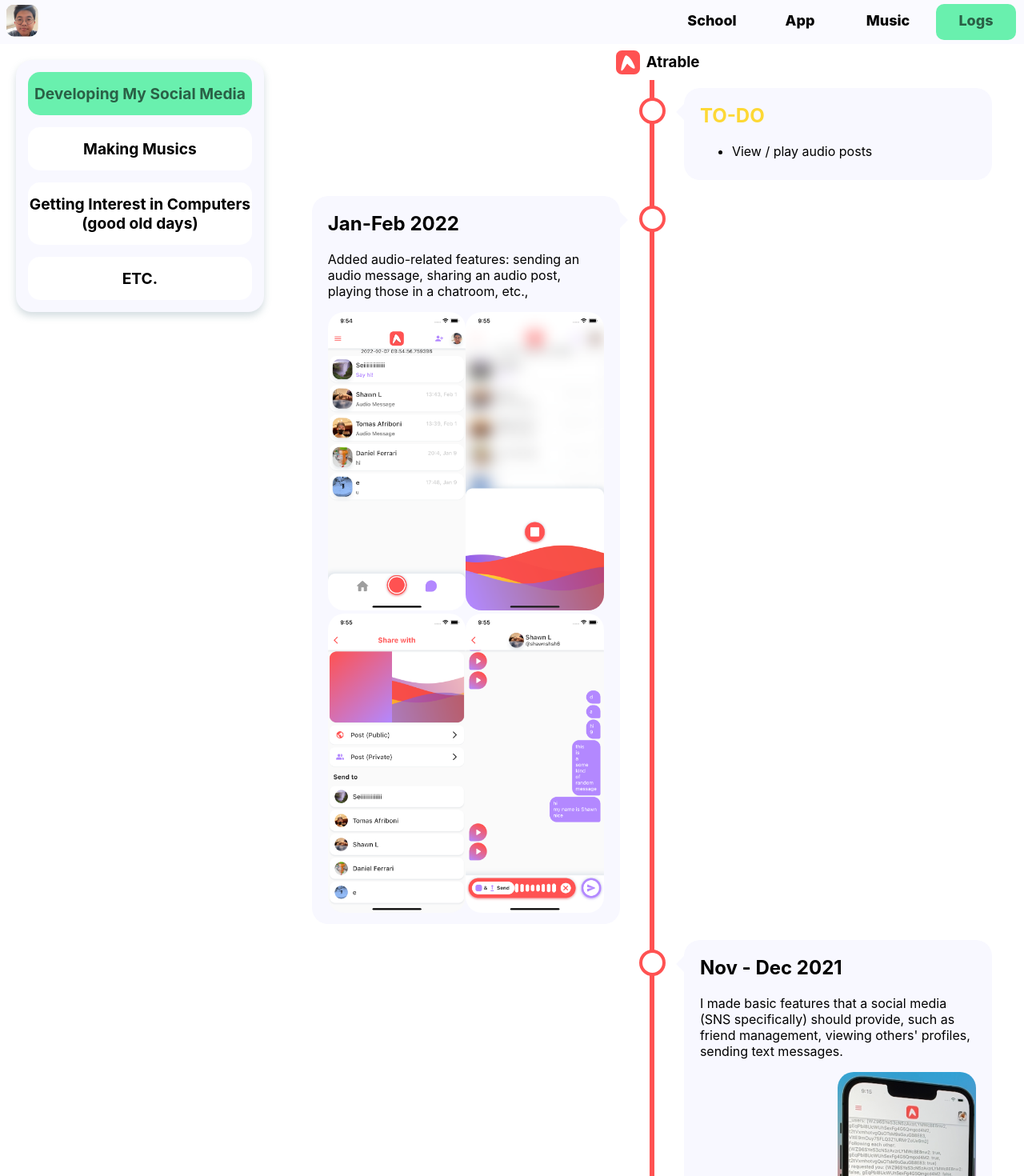
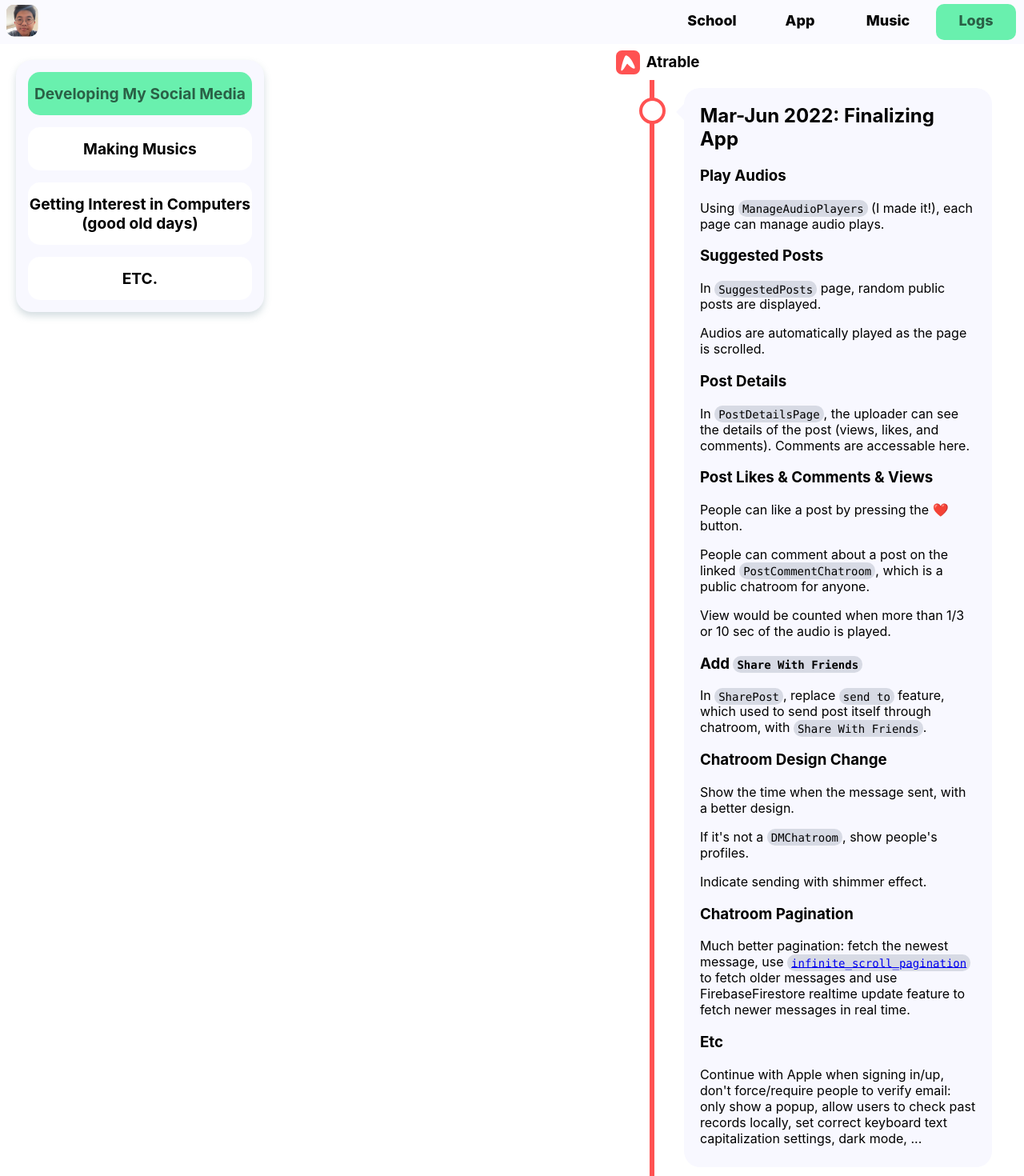
Before and after one commit to Shawn-sudo/shawn-about, a React (Create React App) app: page /logs/atrable in a window 1280 px wide. Shown: the top 1470 px of the page at 80% size. Built offline with nearby package versions, Linux system fonts and the light colour scheme.

Commit message:
Add Mar-Jun 2022 works

```diff
--- a/src/Routes/myLogs/AtrableLog.js
+++ b/src/Routes/myLogs/AtrableLog.js
@@ -36,18 +36,70 @@ const AtrableLog = () => {
       <div className="timeline">
         <div className="container right">
           <div className="content">
-            <h2
-              style={{
-                color: "#fdd835",
-              }}
-            >
-              TO-DO
-            </h2>
-            <ul>
-              <li>View / play audio posts</li>
-            </ul>
+            <h2>Mar-Jun 2022: Finalizing App</h2>
+            <h3>Play Audios</h3>
+            <p>
+              Using <code>ManageAudioPlayers</code> (I made it!), each page can
+              manage audio plays.
+            </p>
+            <h3>Suggested Posts</h3>
+            <p>
+              In <code>SuggestedPosts</code> page, random public posts are
+              displayed.
+            </p>
+            <p>Audios are automatically played as the page is scrolled.</p>
+            <h3>Post Details</h3>
+            <p>
+              In <code>PostDetailsPage</code>, the uploader can see the details
+              of the post (views, likes, and comments). Comments are accessable
+              here.
+            </p>
+            <h3>Post Likes & Comments & Views</h3>
+            <p>People can like a post by pressing the ❤️ button.</p>
+            <p>
+              People can comment about a post on the linked{" "}
+              <code>PostCommentChatroom</code>, which is a public chatroom for
+              anyone.
+            </p>
+            <p>
+              View would be counted when more than 1/3 or 10 sec of the audio is
+              played.
+            </p>
+            <h3>
+              Add <code>Share With Friends</code>
+            </h3>
+            <p>
+              In <code>SharePost</code>, replace <code>send to</code> feature,
+              which used to send post itself through chatroom, with{" "}
+              <code>Share With Friends</code>.
+            </p>
+            <h3>Chatroom Design Change</h3>
+            <p>Show the time when the message sent, with a better design.</p>
+            <p>
+              If it's not a <code>DMChatroom</code>, show people's profiles.
+            </p>
+            <p>Indicate sending with shimmer effect.</p>
+            <h3>Chatroom Pagination</h3>
+            <p>
+              Much better pagination: fetch the newest message, use{" "}
+              <code>
+                <a href="https://pub.dev/packages/infinite_scroll_pagination">
+                  infinite_scroll_pagination
+                </a>
+              </code>{" "}
+              to fetch older messages and use FirebaseFirestore realtime update
+              feature to fetch newer messages in real time.
+            </p>
+            <h3>Etc</h3>
+            <p>
+              Continue with Apple when signing in/up, don't force/require people
+              to verify email: only show a popup, allow users to check past
+              records locally, set correct keyboard text capitalization
+              settings, dark mode, ...
+            </p>
           </div>
         </div>
+
         <div className="container left">
           <div className="content">
             <h2>Jan-Feb 2022</h2>
```
